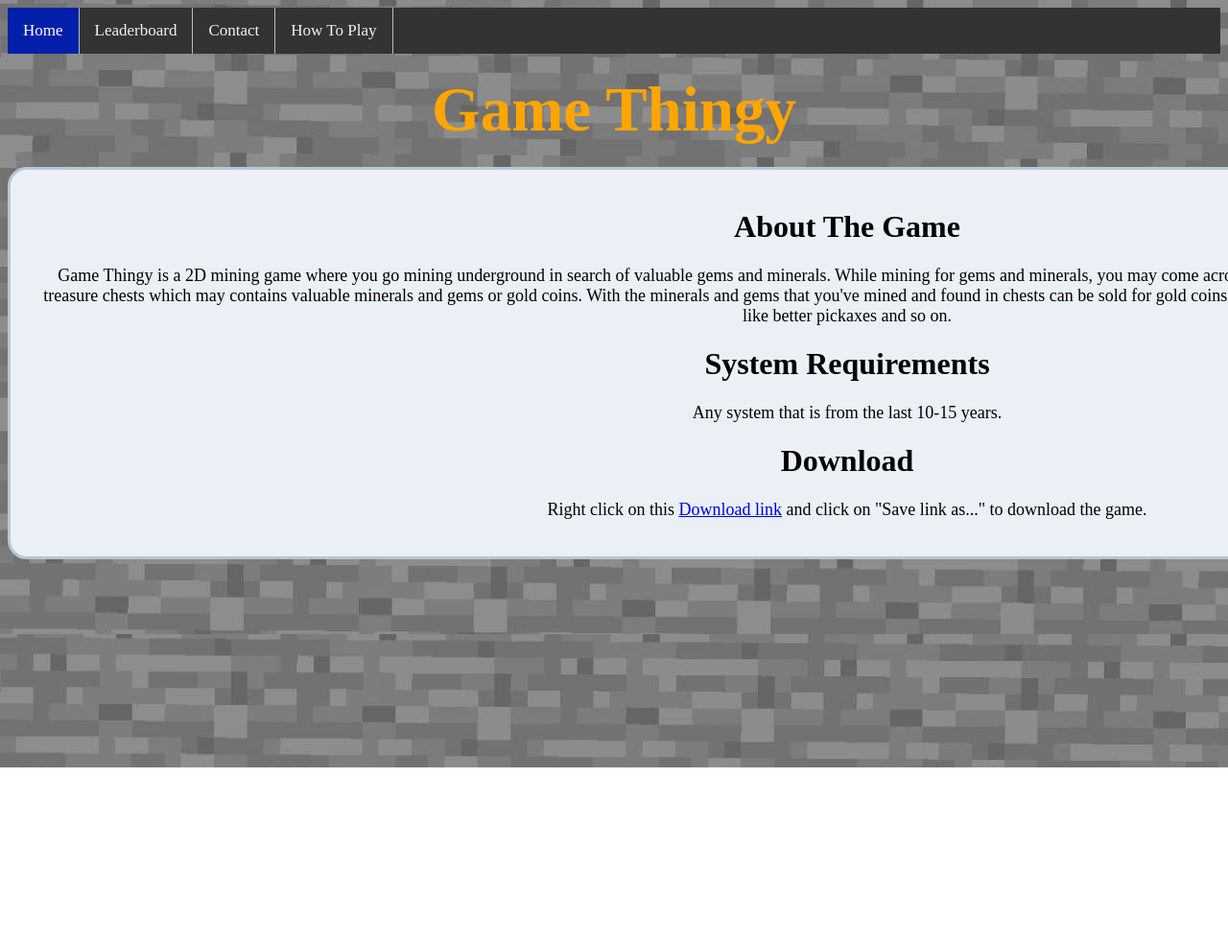
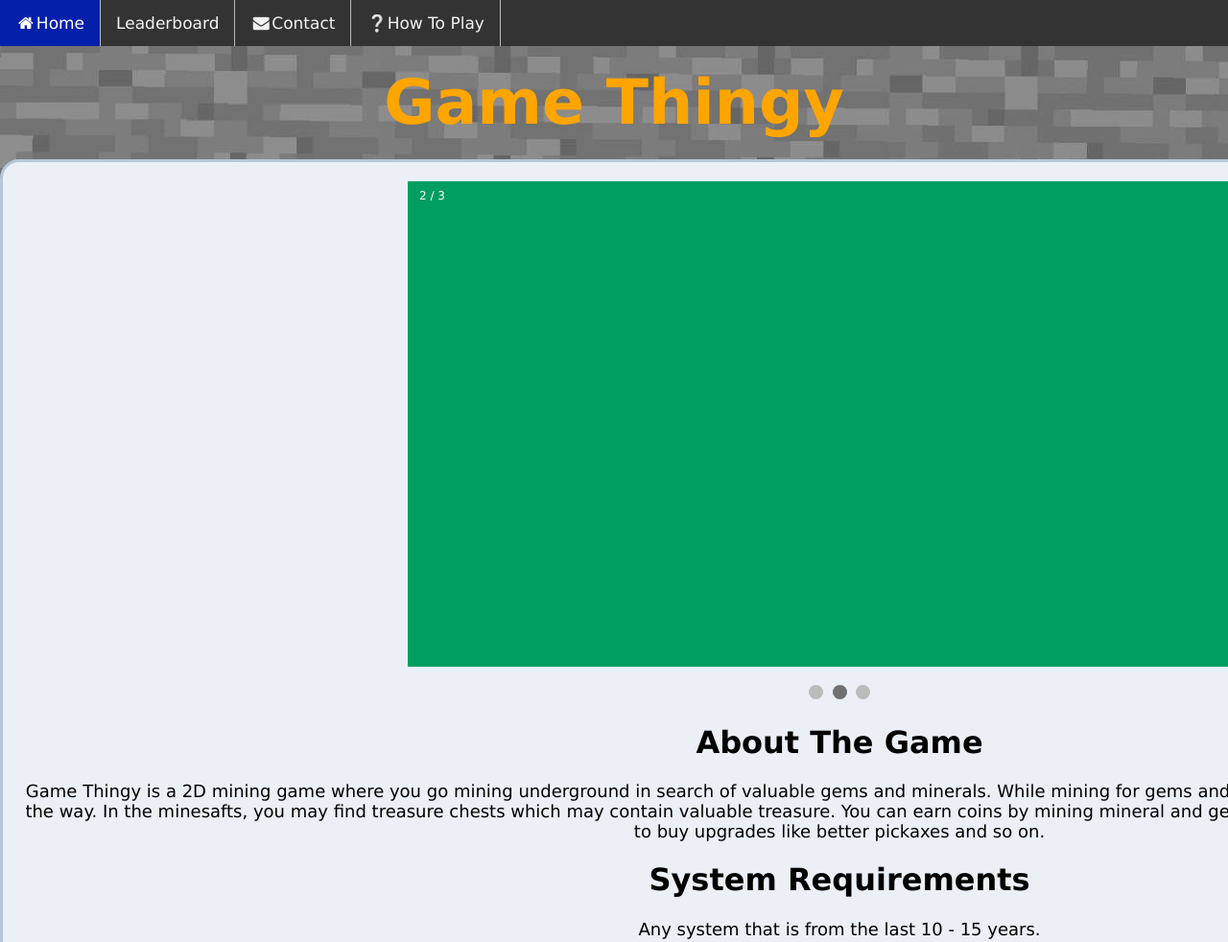
Before and after one commit to Game-Thingy/GameThingy-Website, a plain HTML site: page index.html in a window 1280 px wide. Shown: the top 982 px of the page at 96% size. Before the commit the page ends 800 px from the top, so only its background shows below. Drawn offline with Linux system fonts and the light colour scheme.

Commit message:
General Updates 1.1

```diff
--- a/Game Thingy css.css
+++ b/Game Thingy css.css
@@ -51,3 +51,124 @@ h1{color: orange;}
 	 * {
   box-sizing: border-box;
 }
+
+/* ScrollBar */
+
+/* width */
+::-webkit-scrollbar {
+  width: 20px;
+}
+
+/* Track */
+::-webkit-scrollbar-track {
+  box-shadow: inset 0 0 5px grey;
+  border-radius: 10px;
+}
+
+/* Handle */
+::-webkit-scrollbar-thumb {
+  background: #546e75;
+  border-radius: 10px;
+}
+
+/* Handle on hover */
+::-webkit-scrollbar-thumb:hover {
+  background: #0083b3;
+}
+
+
+
+/* screenshot slide show */
+
+* {box-sizing: border-box}
+body {font-family: Verdana, sans-serif; margin:0}
+.mySlides {display: none}
+img {vertical-align: middle;}
+
+
+
+/* Slideshow container */
+.slideshow-container {
+  max-width: 900px;
+  position: relative;
+  margin: auto;
+}
+
+/* Next & previous buttons */
+.prev, .next {
+  cursor: pointer;
+  position: absolute;
+  top: 50%;
+  width: auto;
+  padding: 16px;
+  margin-top: -22px;
+  color: white;
+  font-weight: bold;
+  font-size: 18px;
+  transition: 0.6s ease;
+  border-radius: 0 3px 3px 0;
+  user-select: none;
+}
+
+/* Position the "next button" to the right */
+.next {
+  right: 0;
+  border-radius: 3px 0 0 3px;
+}
+
+/* On hover, add a black background color with a little bit see-through */
+.prev:hover, .next:hover {
+  background-color: rgba(0,0,0,0.8);
+}
+
+/* Caption text */
+.text {
+  color: #f2f2f2;
+  font-size: 15px;
+  padding: 8px 12px;
+  position: absolute;
+  bottom: 8px;
+  width: 100%;
+  text-align: center;
+}
+
+/* Number text (1/3 etc) */
+.numbertext {
+  color: white;
+  font-size: 12px;
+  padding: 8px 12px;
+  position: absolute;
+  top: 0;
+}
+
+/* The dots/bullets/indicators */
+.dot {
+  cursor: pointer;
+  height: 15px;
+  width: 15px;
+  margin: 0 2px;
+  background-color: #bbb;
+  border-radius: 50%;
+  display: inline-block;
+  transition: background-color 0.6s ease;
+}
+
+.active, .dot:hover {
+  background-color: #717171;
+}
+
+/* Fading animation */
+.fade {
+  animation-name: fade;
+  animation-duration: 1.75s;
+}
+
+@keyframes fade {
+  from {opacity: .4}
+  to {opacity: 1}
+}
+
+/* On smaller screens, decrease text size */
+@media only screen and (max-width: 300px) {
+  .prev, .next,.text {font-size: 11px}
+}
--- a/index.html
+++ b/index.html
@@ -7,22 +7,78 @@
 <link rel="icon" type="image/x-icon" href="helmet3.png">
 </head>
 <body>
+
+<link rel="stylesheet" href="https://cdnjs.cloudflare.com/ajax/libs/font-awesome/4.7.0/css/font-awesome.min.css">
 <div class="topnav">
-  <a class="active" href="index.html">Home</a>
+  <a class="active" href="index.html"><i class="fa fa-fw fa-home"></i>Home</a>
   <a href="Leaderboard.html">Leaderboard</a>
-  <a href="Contact.html">Contact</a>
-  <a href="HTP.html">How To Play</a>
+  <a href="Contact.html"><i class="fa fa-fw fa-envelope"></i>Contact</a>
+  <a href="HTP.html">&#10068;How To Play</a>
   </ul>
 </div>
 <center><h1><span class="size">Game Thingy</h1></center>
 <div id="center">
+
+<!-- Slide show -->
+<div class="slideshow-container">
+
+<div class="mySlides fade">
+  <div class="numbertext">1 / 3</div>
+  <img src="purple.jpg" style="width:100%">
+  <!--<div class="text">Caption Text</div>-->
+</div>
+
+<div class="mySlides fade">
+  <div class="numbertext">2 / 3</div>
+  <img src="green.png" style="width:100%">
+  <!--<div class="text">Caption Two</div>-->
+</div>
+
+<div class="mySlides fade">
+  <div class="numbertext">3 / 3</div>
+  <img src="blue.jpg" style="width:100%">
+  <!--<div class="text">Caption Three</div>-->
+</div>
+
+</div>
+<br>
+
+<div style="text-align:center">
+  <span class="dot"></span>
+  <span class="dot"></span>
+  <span class="dot"></span>
+</div>
+
+<script>
+let slideIndex = 0;
+showSlides();
+
+function showSlides() {
+  let i;
+  let slides = document.getElementsByClassName("mySlides");
+  let dots = document.getElementsByClassName("dot");
+  for (i = 0; i < slides.length; i++) {
+    slides[i].style.display = "none";
+  }
+  slideIndex++;
+  if (slideIndex > slides.length) {slideIndex = 1}
+  for (i = 0; i < dots.length; i++) {
+    dots[i].className = dots[i].className.replace(" active", "");
+  }
+  slides[slideIndex-1].style.display = "block";
+  dots[slideIndex-1].className += " active";
+  setTimeout(showSlides, 3000); // Change image every 3 sec
+}
+</script>
+
+<!-- after screenshots -->
 <center><h1><span class="Black">About The Game</span></h1></center>
 <center><p>Game Thingy is a 2D mining game where you go mining underground in search of valuable gems and minerals.
 While mining for gems and minerals, you may come across minesafts along the way. In the minesafts, you may find treasure chests
-which may contains valuable minerals and gems or gold coins. With the minerals and gems that you've mined and found in chests can be sold for gold coins. With the coins you've earned,
+which may contain valuable treasure. You can earn coins by mining mineral and gems . With the coins you've earned,
 you use them to buy upgrades like better pickaxes and so on.<p>
 <center><h1><span class="Black">System Requirements</h1></center>
-<center><p>Any system that is from the last 10-15 years.</p></center>
+<center><p>Any system that is from the last 10 - 15 years.</p></center>
 <center><h1><span class="Black">Download</h1></center>
 <p>Right click on this <a href="Test.txt" download>Download link</a> and click on "Save link as..." to download the game.</p>
 </div>
```
Also changed, not shown: Contact.html (+7 -7 lines), HTP.html (+5 -4 lines), Leaderboard.html (+4 -3 lines), blue.jpg (added), green.png (added), purple.jpg (added), 1 other file.
